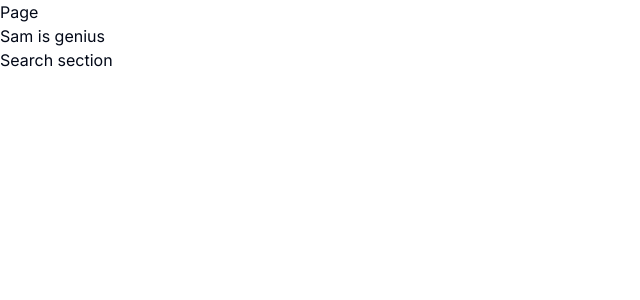
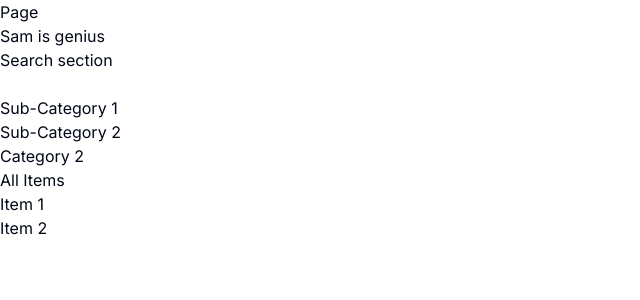
Before and after one commit to samueltungchunting/llm-frontend-task, a Next.js app: page /jest-test in a window 1280 px wide. Shown: the top 300 px of the page, without its empty margins (0-640 px from the left). Built offline with nearby package versions, Linux system fonts and the light colour scheme.

Commit message:
adding basic unit test --learning phrase 2

```diff
--- a/src/app/jest-test/page.jsx
+++ b/src/app/jest-test/page.jsx
@@ -1,15 +1,41 @@
-import React from "react";
+"use client";
 
-const page = () => {
+import React, { useState } from "react";
+
+const JestTest = () => {
+  const [inputVal, setInputVal] = useState("");
+
   return (
     <div>
       <h1>Page</h1>
       <p>Sam is genius</p>
 
       <h2>Search section</h2>
-      <input type="text" role="searchBox" title="Search" />
+      <input
+        type="text"
+        role="searchBox"
+        title="Search"
+        value={inputVal}
+        onChange={(ev) => setInputVal(ev.target.value)}
+      />
+
+      <ul aria-label="categories">
+        <li aria-label="category">
+          <ul>
+            <li>Sub-Category 1</li>
+            <li>Sub-Category 2</li>
+          </ul>
+        </li>
+        <li aria-label="category">Category 2</li>
+      </ul>
+
+      <h2 id="all-items-title">All Items</h2>
+      <ul aria-labelledby="all-items-title">
+        <li>Item 1</li>
+        <li>Item 2</li>
+      </ul>
     </div>
   );
 };
 
-export default page;
+export default JestTest;
```
Also changed, not shown: 1 other file (tests, documents, lock files or other folders).
